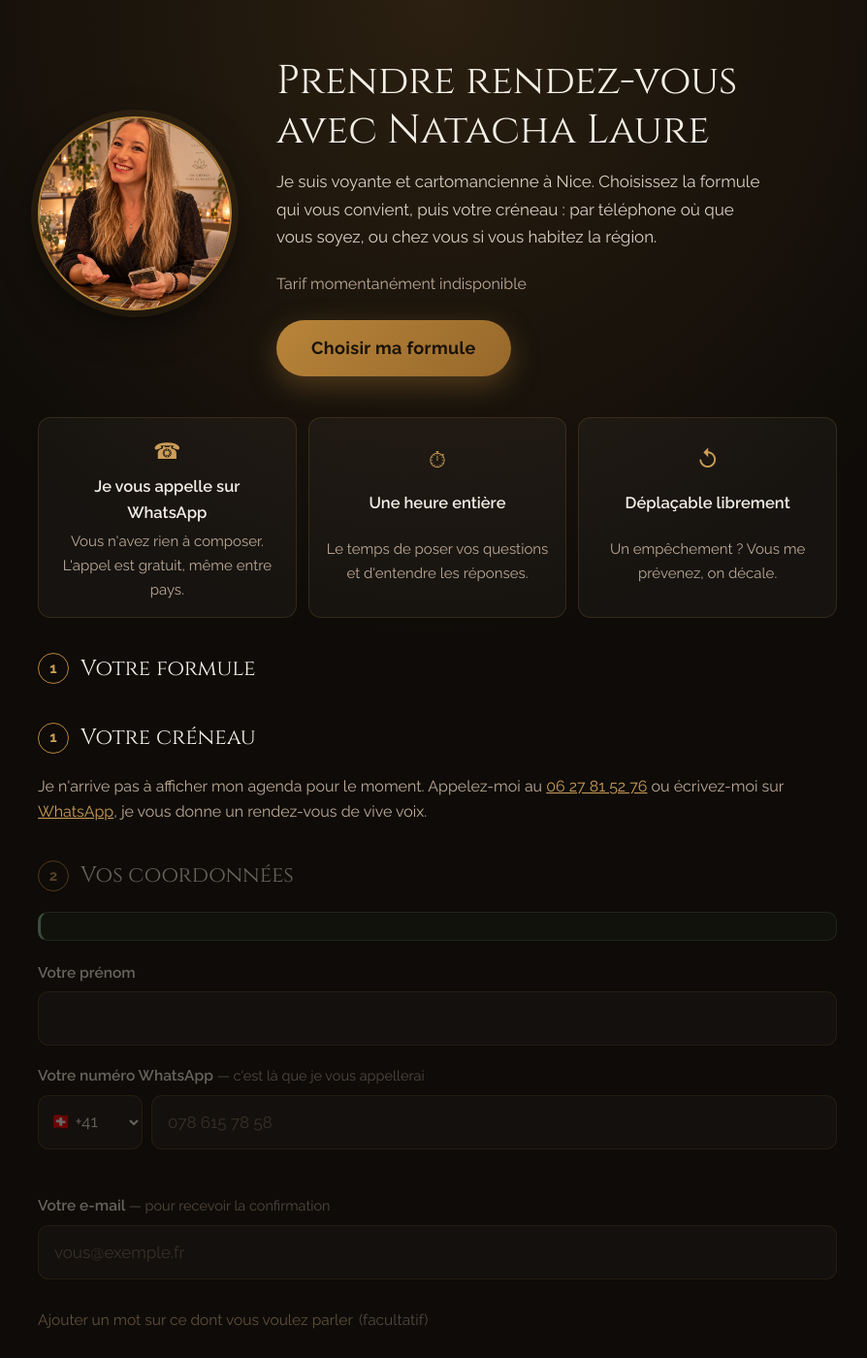
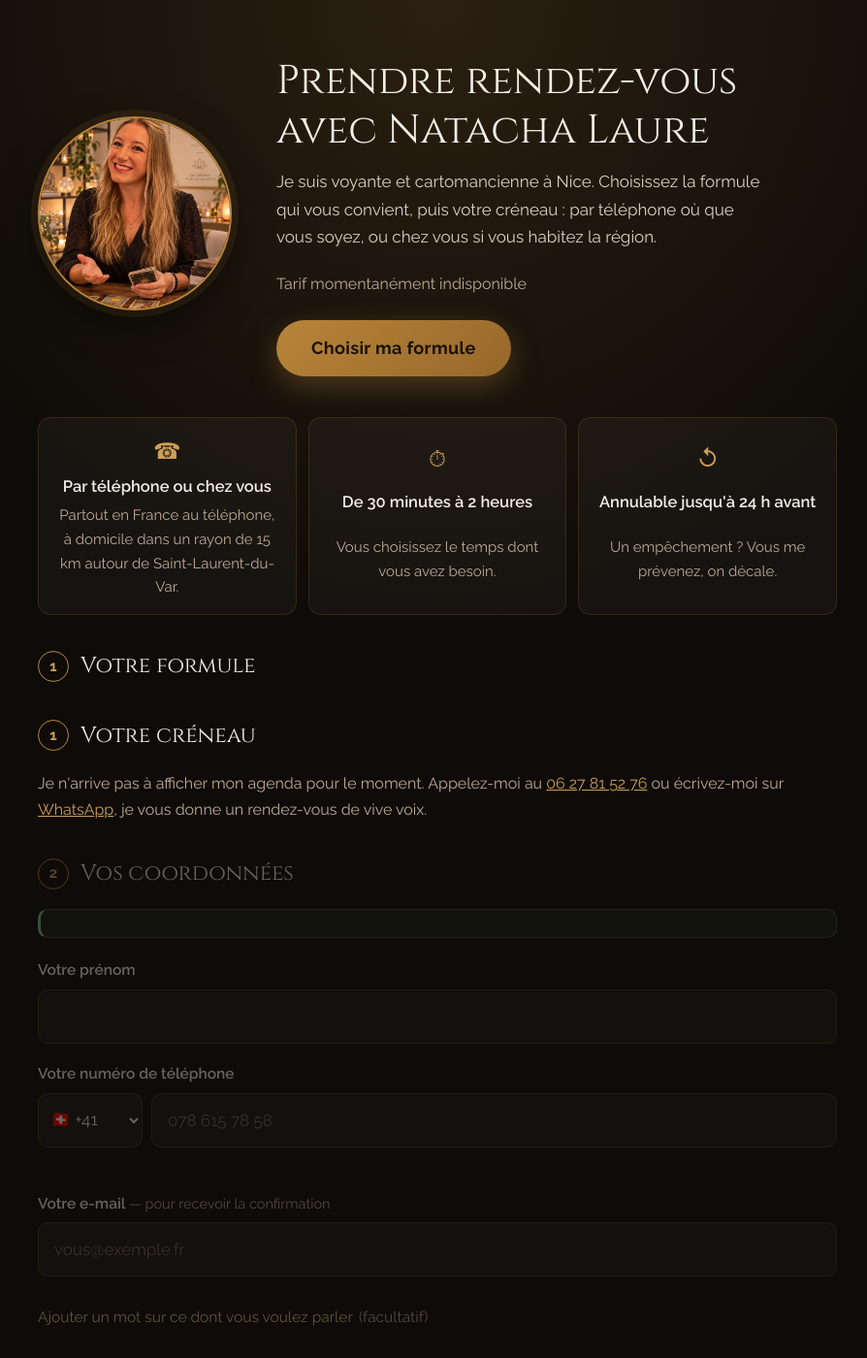
Before and after one commit to gentinanatacha-byte/natachalaurevoyance, a Jekyll site: the page built from reserver.html, in a window 1280 px wide and 1400 px high. Shown: the whole window at 97% size, without its empty margins (189-1083 px from the left). Built offline with Jekyll 4.4.1, drawn with Linux system fonts in a browser that asks for light colours.

Commit message:
Add files via upload

```diff
--- a/reserver.html
+++ b/reserver.html
@@ -69,14 +69,17 @@ permalink: /reserver/
        ═══════════════════════════════════════════════════════════════════ -->
   <section class="rv-rassurance">
     <ul>
+      <!-- Cette page sert les deux modes et quatre durées : ces trois
+           lignes doivent rester vraies dans tous les cas. Le script les
+           précise une fois la formule choisie. -->
       <li><span class="rv-puce">☎</span>
-        <strong>Je vous appelle sur WhatsApp</strong>
-        <em>Vous n'avez rien à composer. L'appel est gratuit, même entre pays.</em></li>
+        <strong id="rv-atout1-titre">Par téléphone ou chez vous</strong>
+        <em id="rv-atout1-texte">Partout en France au téléphone, à domicile dans un rayon de 15 km autour de Saint-Laurent-du-Var.</em></li>
       <li><span class="rv-puce">⏱</span>
-        <strong>Une heure entière</strong>
-        <em>Le temps de poser vos questions et d'entendre les réponses.</em></li>
+        <strong id="rv-atout2-titre">De 30 minutes à 2 heures</strong>
+        <em id="rv-atout2-texte">Vous choisissez le temps dont vous avez besoin.</em></li>
       <li><span class="rv-puce">↺</span>
-        <strong>Déplaçable librement</strong>
+        <strong>Annulable jusqu'à 24 h avant</strong>
         <em>Un empêchement ? Vous me prévenez, on décale.</em></li>
     </ul>
   </section>
@@ -128,7 +131,7 @@ permalink: /reserver/
            ambigu : suisse ou français ? Le menu est préréglé sur la
            Suisse, d'où viennent les membres du Club Med'Or. -->
       <label class="rv-champ rv-champ-tel">
-        <span>Votre numéro WhatsApp <em>— c'est là que je vous appellerai</em></span>
+        <span id="rv-tel-libelle">Votre numéro de téléphone</span>
         <span class="rv-tel-ligne">
           <select id="rv-pays" aria-label="Pays du numéro">
             <option value="41" data-trunc="1" selected>🇨🇭 +41</option>
@@ -174,7 +177,8 @@ permalink: /reserver/
         <span>Où dois-je venir ?</span>
         <input type="text" id="rv-adresse" name="adresse" autocomplete="street-address"
                maxlength="300" placeholder="Numéro, rue, code postal et ville">
-              </label>
+        <span class="rv-aide">Dans un rayon de 15 km autour de Saint-Laurent-du-Var.</span>
+      </label>
 
       <fieldset class="rv-champ rv-reglement" id="rv-champ-reglement" hidden>
         <legend>Comment souhaitez-vous régler ?</legend>
```
